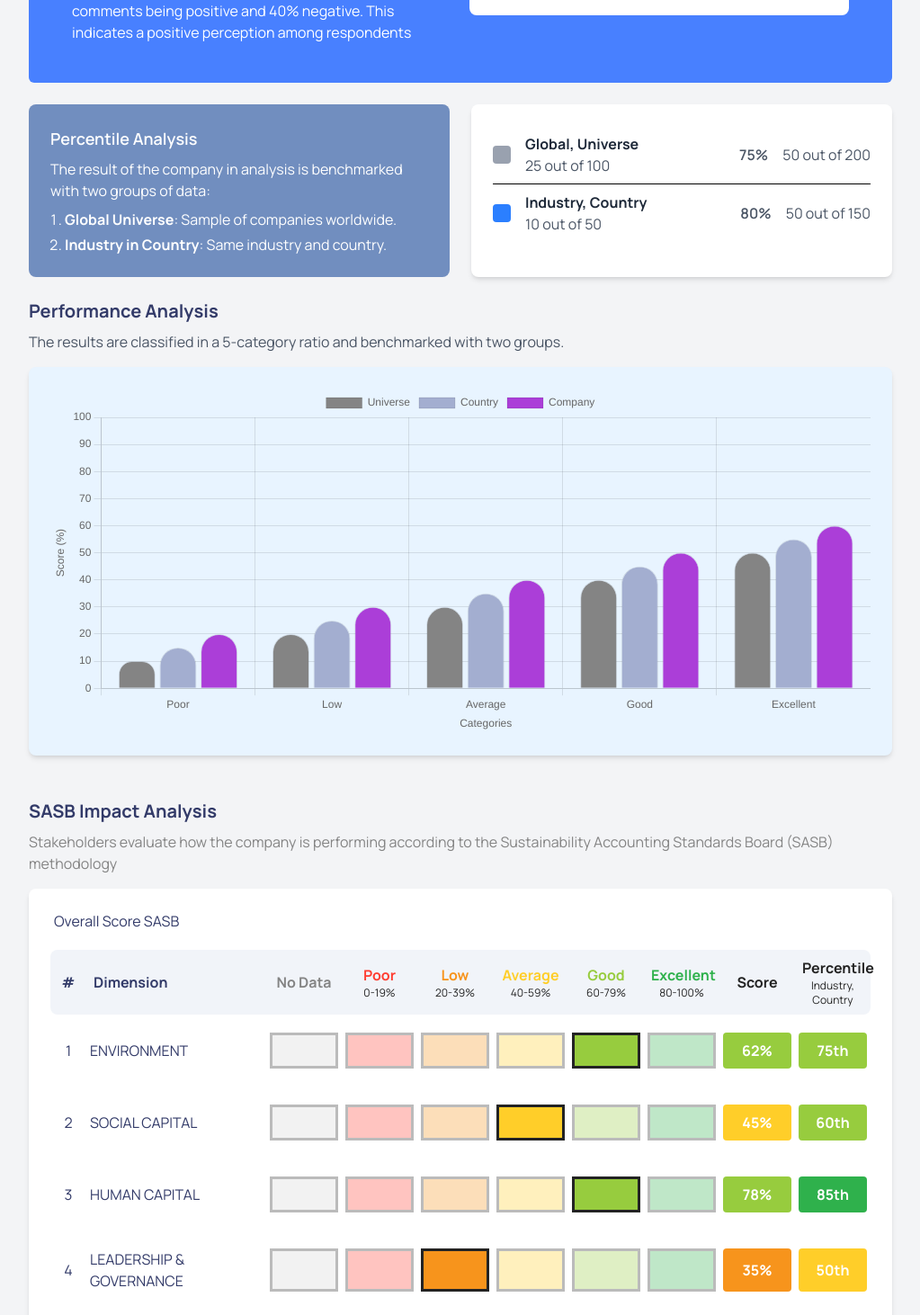
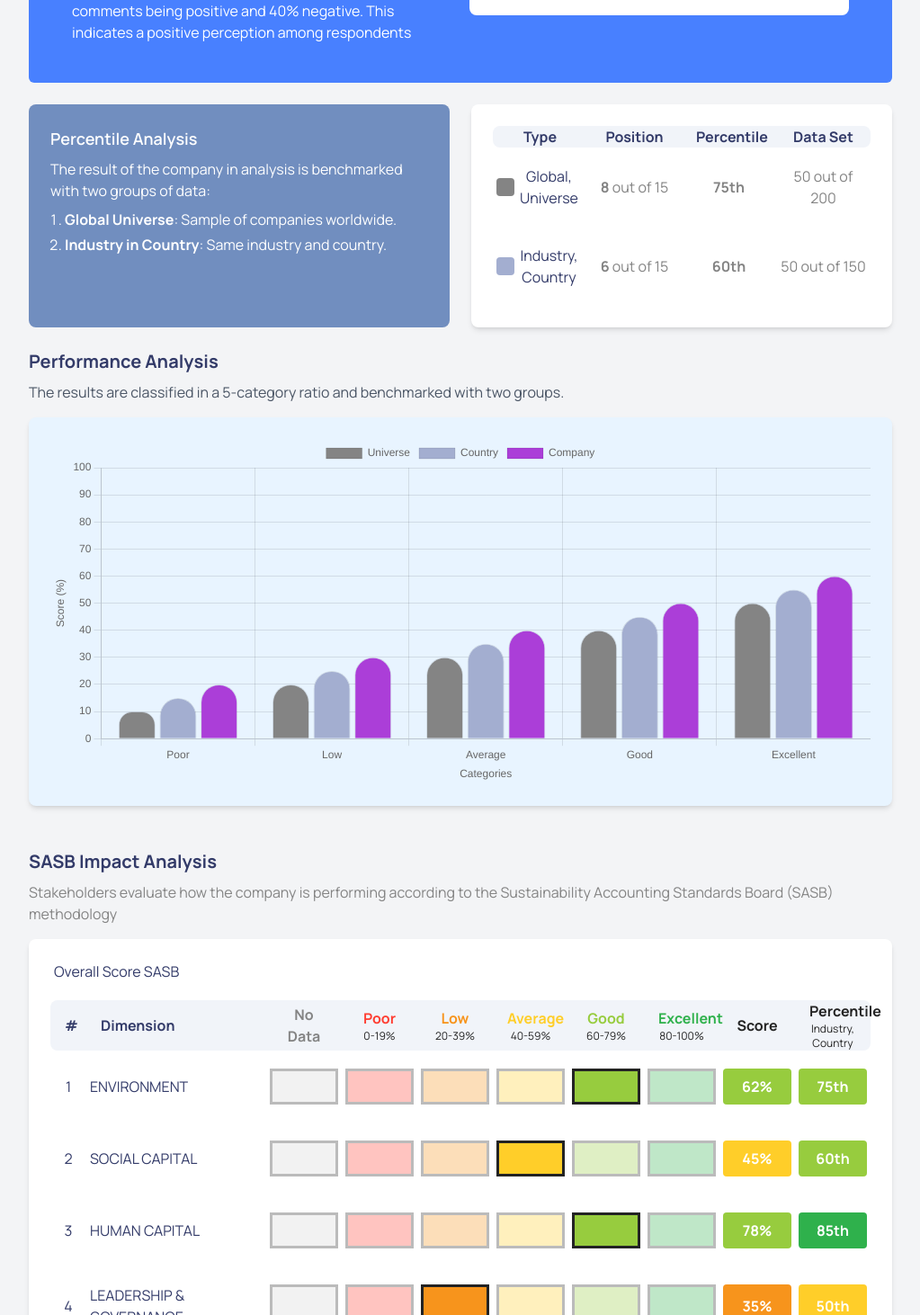
Before and after one commit to SSIndex/MonitorPOC, a Next.js app in the folder monitor/: page /general in a window 1280 px wide. Shown: the part 408-1870 px from the top of the page at 90% size, without its empty margins (128-1151 px from the left). Built offline with nearby package versions, Linux system fonts and the light colour scheme.

Commit message:
feat(page): refactor table

```diff
--- a/monitor/src/_components/table.tsx
+++ b/monitor/src/_components/table.tsx
@@ -26,171 +26,15 @@ interface DimensionRow {
   average: boolean;
   good: boolean;
   excellent: boolean;
-  score: number;
-  percentile: number;
+  scoreColor: number;
+  percentileColor: number;
   orders: Order[];
 }
 
-// Sample data
-const dimensionData: DimensionRow[] = [
-  {
-    id: 1,
-    dimension: "ENVIRONMENT",
-    noData: false,
-    poor: false,
-    low: false,
-    average: false,
-    good: true,
-    excellent: false,
-    score: 62,
-    percentile: 75,
-    orders: [
-      { orderId: "O1", item: "Laptop", price: 1200 },
-      { orderId: "O2", item: "Mouse", price: 25 },
-    ],
-  },
-  {
-    id: 2,
-    dimension: "SOCIAL CAPITAL",
-    noData: false,
-    poor: false,
-    low: false,
-    average: true,
-    good: false,
-    excellent: false,
-    score: 45,
-    percentile: 60,
-    orders: [{ orderId: "O3", item: "Monitor", price: 300 }],
-  },
-  {
-    id: 3,
-    dimension: "HUMAN CAPITAL",
-    noData: false,
-    poor: false,
-    low: false,
-    average: false,
-    good: true,
-    excellent: false,
-    score: 78,
-    percentile: 85,
-    orders: [
-      { orderId: "O4", item: "Keyboard", price: 50 },
-      { orderId: "O5", item: "Headphones", price: 100 },
-    ],
-  },
-  {
-    id: 4,
-    dimension: "LEADERSHIP & GOVERNANCE",
-    noData: false,
-    poor: false,
-    low: true,
-    average: false,
-    good: false,
-    excellent: false,
-    score: 35,
-    percentile: 50,
-    orders: [
-      { orderId: "O6", item: "Chair", price: 150 },
-      { orderId: "O7", item: "Table", price: 200 },
-    ],
-  },
-  {
-    id: 5,
-    dimension: "OTHERS",
-    noData: false,
-    poor: false,
-    low: true,
-    average: false,
-    good: false,
-    excellent: false,
-    score: 35,
-    percentile: 50,
-    orders: [
-      { orderId: "O6", item: "Chair", price: 150 },
-      { orderId: "O7", item: "Table", price: 200 },
-    ],
-  },
-];
-
-// Column definitions with proper typing
-const dimensionColumns: ColumnDef<DimensionRow>[] = [
-  { header: "#", accessorKey: "id" },
-  { header: "Dimension", accessorKey: "dimension" },
-  {
-    header: (
-      <div>
-        <p className="text-ssindex-graph-grey">No Data</p>
-      </div>
-    ),
-    accessorKey: "noData",
-  },
-  {
-    header: (
-      <div>
-        <p className="text-ssindex-poor">Poor</p>
-        <p className="text-dark text-xs font-normal">0-19%</p>
-      </div>
-    ),
-    accessorKey: "poor",
-  },
-  {
-    header: (
-      <div>
-        <p className="text-ssindex-low">Low</p>
-        <p className="text-dark text-xs font-normal">20-39%</p>
-      </div>
-    ),
-    accessorKey: "low",
-  },
-  {
-    header: (
-      <div>
-        <p className="text-ssindex-average">Average</p>
-        <p className="text-dark text-xs font-normal">40-59%</p>
-      </div>
-    ),
-    accessorKey: "average",
-  },
-  {
-    header: (
-      <div>
-        <p className="text-ssindex-good">Good</p>
-        <p className="text-dark text-xs font-normal">60-79%</p>
-      </div>
-    ),
-    accessorKey: "good",
-  },
-  {
-    header: (
-      <div>
-        <p className="text-ssindex-excellent">Excellent</p>
-        <p className="text-dark text-xs font-normal">80-100%</p>
-      </div>
-    ),
-    accessorKey: "excellent",
-  },
-  {
-    header: (
-      <div>
-        <p className="text-dark">Score</p>
-      </div>
-    ),
-    accessorKey: "score",
-  },
-  {
-    header: (
-      <div>
-        <p className="text-dark">Percentile</p>
-        <p className="text-dark text-xs font-normal">Industry, Country</p>
-      </div>
-    ),
-    accessorKey: "percentile",
-  },
-];
-
 // Constants for common styles
 const COMMON_CELL_CLASSES = "pt-5 pb-5 ps-1 pe-1 text-primary h-20";
-const HEADER_BASE_CLASSES = "bg-ssindex-table-header-gray text-primary";
+const HEADER_BASE_CLASSES =
+  "bg-ssindex-table-header-gray text-primary ps-4 pe-4";
 const COLORED_CELLS = ["noData", "poor", "low", "average", "good", "excellent"];
 
 // Helper function to get background color based on column ID
@@ -213,23 +57,33 @@ const getBackgroundColorForColumn = (columnId: string): string => {
   }
 };
 
+interface TableProps {
+  data?: DimensionRow[];
+  columns?: ColumnDef<DimensionRow>[];
+  centerSecondLeft?: boolean;
+  footer?: boolean;
+}
+
 // Main Table Component
-export function Table() {
+export function Table({
+  data,
+  columns,
+  centerSecondLeft = false,
+  footer,
+}: TableProps) {
   const table = useReactTable({
-    data: dimensionData,
-    columns: dimensionColumns,
+    data: data,
+    columns: columns,
     getCoreRowModel: getCoreRowModel(),
     getExpandedRowModel: getExpandedRowModel(),
     getRowCanExpand: () => true,
   });
 
   const totalScore = Math.round(
-    dimensionData.reduce((sum, row) => sum + row.score, 0) /
-      dimensionData.length,
+    data.reduce((sum, row) => sum + row.scoreColor, 0) / data.length,
   );
   const totalPercentile = Math.round(
-    dimensionData.reduce((sum, row) => sum + row.percentile, 0) /
-      dimensionData.length,
+    data.reduce((sum, row) => sum + row.percentileColor, 0) / data.length,
   );
 
   // Helper function to render header cells
@@ -238,17 +92,13 @@ export function Table() {
     index: number,
   ) => {
     const isFirst = index === 0;
-    const isSecond = index === 1;
+    const isSecond = index === 1 && centerSecondLeft;
     const isLast = index === table.getHeaderGroups()[0].headers.length - 1;
-    const className = `${HEADER_BASE_CLASSES} ${isFirst ? "rounded-l-lg w-10" : ""} ${isSecond ? "w-50" : ""} ${isLast ? "rounded-r-lg" : ""}`;
+    const className = `${HEADER_BASE_CLASSES} ${isFirst ? "rounded-l-lg" : ""} ${isFirst && centerSecondLeft && "w-10"} ${isSecond ? "w-50" : ""} ${isLast ? "rounded-r-lg" : ""}`;
     const textAlign = isSecond ? "text-left" : "text-center";
 
     return (
-      <th
-        key={header.id}
-        className={`${className} ${textAlign}`}
-        style={{ padding: "8px" }}
-      >
+      <th key={header.id} className={`${className} ${textAlign}`}>
         {header.isPlaceholder ? null : header.column.columnDef.header}
       </th>
     );
@@ -258,10 +108,10 @@ export function Table() {
   const renderDataCell = (cell: any, index: number) => {
     const columnId = cell.column.id;
     const value = cell.getValue() as string | number | boolean;
-    const isSecondColumn = index === 1;
+    const isSecondColumn = index === 1 && centerSecondLeft;
     const justifyAlignClass = isSecondColumn
-      ? "justify-left"
-      : "justify-center";
+      ? "justify-left text-left"
+      : "justify-center text-center";
 
     if (COLORED_CELLS.includes(columnId)) {
       const backgroundColor = getBackgroundColorForColumn(columnId);
@@ -281,13 +131,13 @@ export function Table() {
     }
 
     let backgroundColor = "";
-    if (["score", "percentile"].includes(columnId)) {
+    if (["scoreColor", "percentileColor"].includes(columnId)) {
       backgroundColor = categorizeScoreToBgClassName(Number(value));
     }
 
     switch (columnId) {
-      case "score":
-      case "percentile":
+      case "scoreColor":
+      case "percentileColor":
         return (
           <td
             key={cell.id}
@@ -296,7 +146,7 @@ export function Table() {
             <div
               className={`${backgroundColor} rounded-sm w-full h-full flex ${justifyAlignClass} items-center`}
             >
-              {columnId === "score" ? `${value}%` : `${value}th`}
+              {columnId === "scoreColor" ? `${value}%` : `${value}th`}
             </div>
           </td>
         );
@@ -339,13 +189,17 @@ export function Table() {
                   colSpan={row.getVisibleCells().length}
                   style={{ padding: "0" }}
                 >
-                  <NestedOrderTable orders={row.original.orders} />
+                  <NestedOrderTable
+                    orders={row.original.orders}
+                    footer={footer}
+                  />
                 </td>
               </tr>
             )}
           </React.Fragment>
         ))}
         {/* Footer Row */}
+        {footer && (
           <tr className="border-t-1 font-bold border-gray-300">
             <td className={COMMON_CELL_CLASSES}></td>
             <td className={`${COMMON_CELL_CLASSES} text-left`}>Total Score</td>
@@ -370,13 +224,14 @@ export function Table() {
               </div>
             </td>
           </tr>
+        )}
       </tbody>
     </table>
   );
 }
 
 // Nested Table Component
-function NestedOrderTable({ orders }: { orders: Order[] }) {
+function NestedOrderTable({ orders, footer }: { orders: Order[] }) {
   const orderColumns: ColumnDef<Order>[] = [
     { header: "Order ID", accessorKey: "orderId" },
     { header: "Item", accessorKey: "item" },
@@ -411,7 +266,8 @@ function NestedOrderTable({ orders }: { orders: Order[] }) {
           ))}
         </thead>
         <tbody>
-          {table.getRowModel().rows.map((row) => (
+          {footer &&
+            table.getRowModel().rows.map((row) => (
               <tr key={row.id}>
                 {row.getVisibleCells().map((cell) => (
                   <td
--- a/monitor/src/app/general/page.tsx
+++ b/monitor/src/app/general/page.tsx
@@ -7,6 +7,227 @@ import { Table } from "@/_components/table";
 import ExampleCard from "@/_components/card";
 import ExampleRadarChart from "@/_components/radar_chart";
 import ExampleBarChart from "@/_components/bar_chart";
+
+// Sample data
+const dimensionData: DimensionRow[] = [
+  {
+    id: 1,
+    dimension: "ENVIRONMENT",
+    noData: false,
+    poor: false,
+    low: false,
+    average: false,
+    good: true,
+    excellent: false,
+    scoreColor: 62,
+    percentileColor: 75,
+    orders: [
+      { orderId: "O1", item: "Laptop", price: 1200 },
+      { orderId: "O2", item: "Mouse", price: 25 },
+    ],
+  },
+  {
+    id: 2,
+    dimension: "SOCIAL CAPITAL",
+    noData: false,
+    poor: false,
+    low: false,
+    average: true,
+    good: false,
+    excellent: false,
+    scoreColor: 45,
+    percentileColor: 60,
+    orders: [{ orderId: "O3", item: "Monitor", price: 300 }],
+  },
+  {
+    id: 3,
+    dimension: "HUMAN CAPITAL",
+    noData: false,
+    poor: false,
+    low: false,
+    average: false,
+    good: true,
+    excellent: false,
+    scoreColor: 78,
+    percentileColor: 85,
+    orders: [
+      { orderId: "O4", item: "Keyboard", price: 50 },
+      { orderId: "O5", item: "Headphones", price: 100 },
+    ],
+  },
+  {
+    id: 4,
+    dimension: "LEADERSHIP & GOVERNANCE",
+    noData: false,
+    poor: false,
+    low: true,
+    average: false,
+    good: false,
+    excellent: false,
+    scoreColor: 35,
+    percentileColor: 50,
+    orders: [
+      { orderId: "O6", item: "Chair", price: 150 },
+      { orderId: "O7", item: "Table", price: 200 },
+    ],
+  },
+  {
+    id: 5,
+    dimension: "OTHERS",
+    noData: false,
+    poor: false,
+    low: true,
+    average: false,
+    good: false,
+    excellent: false,
+    scoreColor: 35,
+    percentileColor: 50,
+    orders: [
+      { orderId: "O6", item: "Chair", price: 150 },
+      { orderId: "O7", item: "Table", price: 200 },
+    ],
+  },
+];
+
+// Column definitions with proper typing
+const dimensionColumns: ColumnDef<DimensionRow>[] = [
+  { header: "#", accessorKey: "id" },
+  { header: "Dimension", accessorKey: "dimension" },
+  {
+    header: (
+      <div>
+        <p className="text-ssindex-graph-grey">No Data</p>
+      </div>
+    ),
+    accessorKey: "noData",
+  },
+  {
+    header: (
+      <div>
+        <p className="text-ssindex-poor">Poor</p>
+        <p className="text-dark text-xs font-normal">0-19%</p>
+      </div>
+    ),
+    accessorKey: "poor",
+  },
+  {
+    header: (
+      <div>
+        <p className="text-ssindex-low">Low</p>
+        <p className="text-dark text-xs font-normal">20-39%</p>
+      </div>
+    ),
+    accessorKey: "low",
+  },
+  {
+    header: (
+      <div>
+        <p className="text-ssindex-average">Average</p>
+        <p className="text-dark text-xs font-normal">40-59%</p>
+      </div>
+    ),
+    accessorKey: "average",
+  },
+  {
+    header: (
+      <div>
+        <p className="text-ssindex-good">Good</p>
+        <p className="text-dark text-xs font-normal">60-79%</p>
+      </div>
+    ),
+    accessorKey: "good",
+  },
+  {
+    header: (
+      <div>
+        <p className="text-ssindex-excellent">Excellent</p>
+        <p className="text-dark text-xs font-normal">80-100%</p>
+      </div>
+    ),
+    accessorKey: "excellent",
+  },
+  {
+    header: (
+      <div>
+        <p className="text-dark">Score</p>
+      </div>
+    ),
+    accessorKey: "scoreColor",
+  },
+  {
+    header: (
+      <div>
+        <p className="text-dark">Percentile</p>
+        <p className="text-dark text-xs font-normal">Industry, Country</p>
+      </div>
+    ),
+    accessorKey: "percentileColor",
+  },
+];
+
+// use data from the server
+const percentileDataColumns = [
+  { header: "Type", accessorKey: "type" },
+  { header: "Position", accessorKey: "position" },
+  { header: "Percentile", accessorKey: "percentile" },
+  { header: "Data Set", accessorKey: "dataset" },
+];
+
+const percentileData = [
+  {
+    id: 1,
+    type: (
+      <div className="flex items-center">
+        <div className="bg-ssindex-graph-grey  w-5 h-5 rounded-sm flex-shrink-0"></div>
+        <div>Global, Universe</div>
+      </div>
+    ),
+    position: (
+      <p className="text-ssindex-graph-grey">
+        <span className="font-bold">8</span> out of 15
+      </p>
+    ),
+    percentile: <p className="text-ssindex-graph-grey font-bold">75th</p>,
+    dataset: <p className="text-ssindex-graph-grey">50 out of 200</p>,
+  },
+  {
+    id: 2,
+    type: (
+      <div className="flex items-center">
+        <div className="bg-ssindex-footer-text  w-5 h-5 rounded-sm flex-shrink-0"></div>
+        <div>Industry, Country</div>
+      </div>
+    ),
+    position: (
+      <p className="text-ssindex-graph-grey">
+        <span className="font-bold">6</span> out of 15
+      </p>
+    ),
+    percentile: <p className="text-ssindex-graph-grey font-bold">60th</p>,
+    dataset: <p className="text-ssindex-graph-grey">50 out of 150</p>,
+  },
+];
+
+{
+  /* <div
+key={index}
+className="flex items-center space-x-4 py-2 border-b last:border-b-0"
+>
+<div
+  className={`${item.color} w-5 h-5 rounded-sm flex-shrink-0`}
+></div>
+<div className="flex-1">
+  <p className="font-bold text-gray-800">{item.label}</p>
+  <p className="text-gray-600">
+    {item.position} out of {item.total}
+  </p>
+</div>
+<p className="font-semibold text-gray-600">
+  {item.percentile}
+</p>
+<p className="text-gray-600">{item.rows}</p>
+</div> */
+}
 
 // Main General Analysis Page
 export default function GeneralAnalysis() {
@@ -18,26 +239,6 @@ export default function GeneralAnalysis() {
   const generalScore = 75; // Dummy score
   const mockMinValue = 0;
   const mockMaxValue = 100;
-
-  // Dummy percentile data
-  const percentileData = [
-    {
-      label: "Global, Universe",
-      color: "bg-gray-400",
-      position: "25",
-      total: "100",
-      percentile: "75%",
-      rows: "50 out of 200",
-    },
-    {
-      label: "Industry, Country",
-      color: "bg-blue-500",
-      position: "10",
-      total: "50",
-      percentile: "80%",
-      rows: "50 out of 150",
-    },
-  ];
 
   // Dummy SASB table data
   const sasbTableData = [
@@ -91,26 +292,18 @@ export default function GeneralAnalysis() {
             </div>
             {/* Right Column - Table */}
             <div className="bg-white rounded-lg shadow-md p-6">
-              {percentileData.map((item, index) => (
-                <div
-                  key={index}
-                  className="flex items-center space-x-4 py-2 border-b last:border-b-0"
-                >
-                  <div
-                    className={`${item.color} w-5 h-5 rounded-sm flex-shrink-0`}
-                  ></div>
-                  <div className="flex-1">
-                    <p className="font-bold text-gray-800">{item.label}</p>
-                    <p className="text-gray-600">
-                      {item.position} out of {item.total}
-                    </p>
-                  </div>
-                  <p className="font-semibold text-gray-600">
-                    {item.percentile}
-                  </p>
-                  <p className="text-gray-600">{item.rows}</p>
-                </div>
-              ))}
+              {/* {percentileData.map((item, index) => (
+                <Table
+
+                  centerSecondLeft={false}
+                />
+              ))} */}
+              <Table
+                data={percentileData}
+                columns={percentileDataColumns}
+                centerSecondLeft={false}
+                footer={false}
+              />
             </div>
           </div>
         </section>
@@ -142,7 +335,12 @@ export default function GeneralAnalysis() {
           </p>
           <div className="bg-white rounded-lg shadow-md mt-4 p-6">
             <h5 className="ps-1 pb-5 text-primary">Overall Score SASB</h5>
-            <Table />
+            <Table
+              data={dimensionData}
+              columns={dimensionColumns}
+              centerSecondLeft={true}
+              footer={true}
+            />
           </div>
         </section>
 
```
Lines whose indentation alone changed are shown as unchanged.
